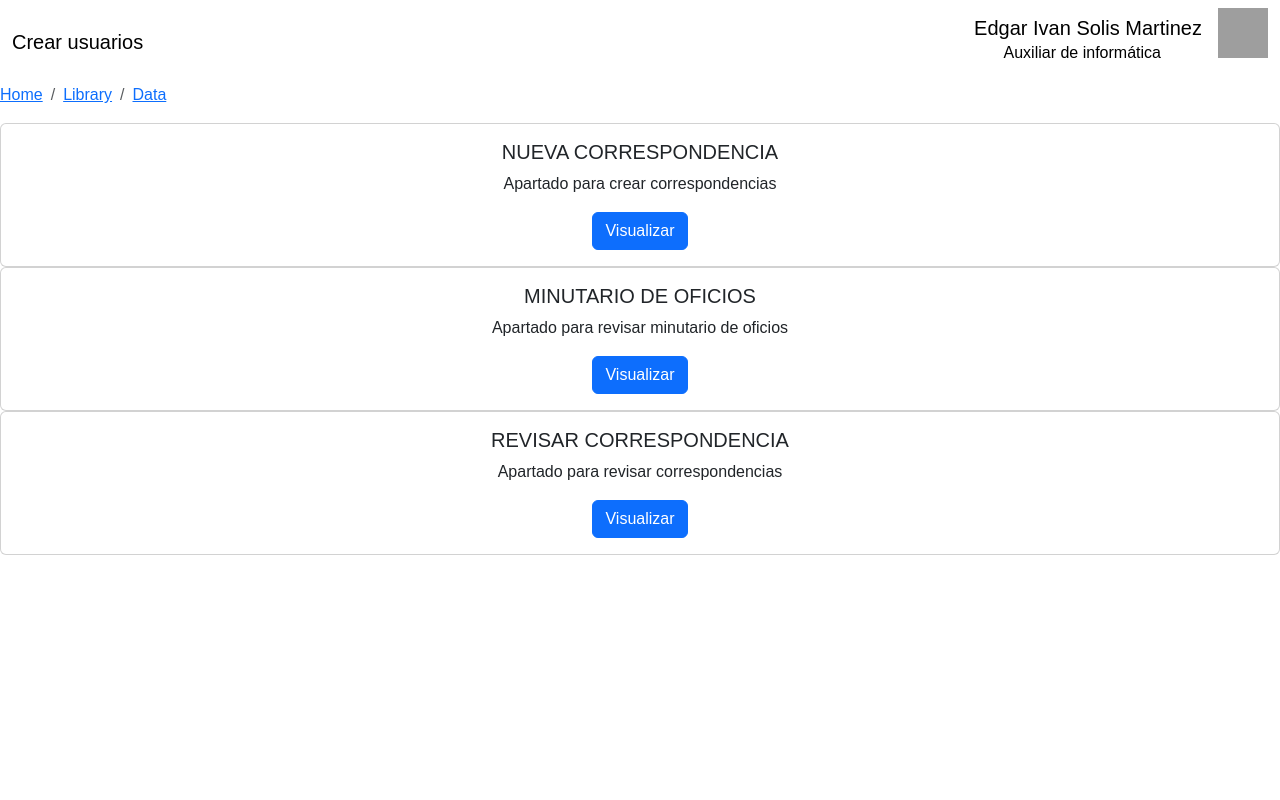
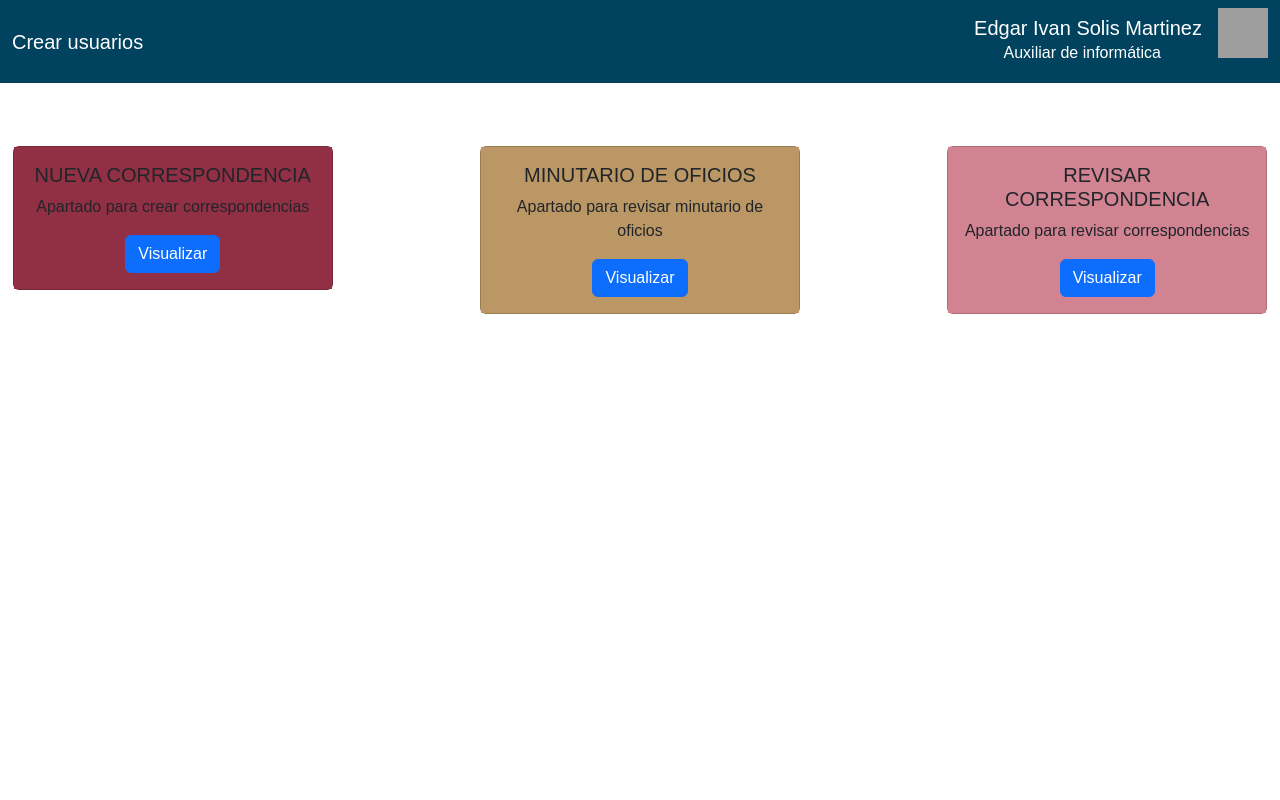
Before and after one commit to SaredGap/SICAD, a PHP site: page /Nivel1.php in a window 1280 px wide. Run offline with PHP 8.4, Linux system fonts and the light colour scheme; grey boxes are pictures that could not be loaded.

Commit message:
Navbar A

```diff
--- a/Navbar.php
+++ b/Navbar.php
@@ -5,25 +5,18 @@
   <meta http-equiv="X-UA-Compatible" content="IE=edge">
   <meta name="viewport" content="width=device-width, initial-scale=1.0">
   <link href="https://cdn.jsdelivr.net/npm/bootstrap@5.3.0-alpha1/dist/css/bootstrap.min.css" rel="stylesheet" integrity="sha384-GLhlTQ8iRABdZLl6O3oVMWSktQOp6b7In1Zl3/Jr59b6EGGoI1aFkw7cmDA6j6gD" crossorigin="anonymous">
-  <link rel="stylesheet" href="Style.css">
+  <link rel="stylesheet" href="Styles/Estilos.css">
   <title>Menu</title>
 </head>
 <body>
   <nav class="navbar navbar-default">
     <div class="container-fluid">
-      <a class="navbar-brand" href="CrearUsuario.php" >Crear usuarios</a>
+      <a class="navbar-brand text-white" href="C_Usuarios.php" >Crear usuarios</a>
       <form class="d-flex" role="search">
-        <a class="navbar-brand" href="#">Edgar Ivan Solis Martinez <h6>ㅤㅤAuxiliar de informática</h6></a>
+        <a class="navbar-brand text-white " >Edgar Ivan Solis Martinez <h6>ㅤㅤAuxiliar de informática</h6></a>
         <img src="https://assets.stickpng.com/thumbs/585e4bf3cb11b227491c339a.png" alt="Logo" width="50" height="50" class="d-inline-block align-text-top">
       </form>
     </div>
-  </nav>
-  <nav aria-label="breadcrumb">
-    <ol class="breadcrumb">
-      <li class="breadcrumb-item"><a href="#">Home</a></li>
-      <li class="breadcrumb-item"><a href="#">Library</a></li>
-      <li class="breadcrumb-item active" aria-current="page"><a href="#">Data</a></li>
-    </ol>
   </nav>
 
   <script src="https://cdn.jsdelivr.net/npm/bootstrap@5.3.0-alpha1/dist/js/bootstrap.bundle.min.js" integrity="sha384-w76AqPfDkMBDXo30jS1Sgez6pr3x5MlQ1ZAGC+nuZB+EYdgRZgiwxhTBTkF7CXvN" crossorigin="anonymous"></script>
--- a/Styles/Estilos.css
+++ b/Styles/Estilos.css
@@ -94,6 +94,159 @@ body {
     color: #fff;
   }
 
-  #navbar {
+  .navbar {
     background: #01425E;
   }
+
+  .login_fondo{
+    background-image: url(../Imagenes/Fondo.jpeg)
+  }
+
+  /*  --------------- Estilos del navbar------------------------*/
+
+
+a:link {
+  color: #ffffff;
+}
+
+* {
+  font-family: arial;
+}
+
+.contenedor {
+    position: relative;
+    width: 100%;
+    margin: 0 auto;
+    transition: all 0.3s ease-out;
+    margin-top: 50px;
+    margin-bottom: 20px;
+    display: block;
+}
+
+.contenedor-cards {
+    display: flex;
+    flex-wrap: wrap;
+    justify-content: space-between;
+}
+
+.contenedor-cards .contenedor-card-item {
+    -webkit-box-sizing: border-box;
+    -moz-box-sizing: border-box;
+    -o-box-sizing: border-box;
+    width: 25%;
+    margin: 1%;
+    -webkit-transition: all 0.3s ease-out;
+    -o-transition: all 0.3s ease-out;
+    transition: all 0.3s ease-out;
+    border-radius: 5px;
+    cursor: help;
+}
+
+.contenedor-cards .contenedor-card-item:hover {
+    box-shadow: 0 15px 30px rgba(0,0,0,0.3);
+    -webkit-transform: translateY(-10px);
+    -ms-transform: translateY(-10px);
+    -o-transform: translateY(-10px);
+    transform: translateY(-10px);
+}
+
+.contenedor-card-item-wrapper {
+    overflow: hidden;
+    position: relative !important;
+    background: #3E2723;
+    border-radius: 5px;
+}
+
+.contenedor-card-item img {
+    max-width: 100%;
+    position: relative;
+    top: 0;
+    -webkit-transition: all 0.3s cubic-bezier(0.645, 0.045, 0.355, 1);
+    transition: all 0.3s cubic-bezier(0.645, 0.045, 0.355, 1);
+    border-radius: 5px;
+}
+
+.contenedor-card-item .contenedor-info {
+    position: absolute;
+    width: 100%;
+    height: 70px;
+    bottom: -70px;
+    -webkit-transition: all 0.5s cubic-bezier(0.645, 0.045, 0.355, 1);
+    transition: all 0.5s cubic-bezier(0.645, 0.045, 0.355, 1);
+}
+
+.contenedor-card-item .contenedor-info .fondo {
+    background: -moz-linear-gradient(top, rgba(0,0,0,0) 0%, rgba(0,0,0,0.73) 53%, rgba(0,0,0,0.88) 100%);
+background: -webkit-linear-gradient(top, rgba(0,0,0,0) 0%,rgba(0,0,0,0.73) 53%,rgba(0,0,0,0.88) 100%);
+background: linear-gradient(to bottom, rgba(0,0,0,0) 0%,rgba(0,0,0,0.73) 53%,rgba(0,0,0,0.88) 100%);
+filter: progid:DXImageTransform.Microsoft.gradient( startColorstr='#00000000', endColorstr='#e0000000',GradientType=0 );
+    width: 100%;
+    height: 100%;
+    position: absolute;
+    top: 0;
+    left: 0;
+}
+
+.contenedor-card-item .contenedor-info .info {
+    color: #fff;
+    position: relative;
+    z-index: 500;
+    padding: 20px 15px;
+}
+
+.contenedor-card-item .contenedor-info .info .titulo {
+  margin: 0;
+  font-size: 20px;
+}
+
+.contenedor-card-item .contenedor-info .info .categoria {
+    display: block;
+    font-size: 10px;
+}
+
+.contenedor-card-item:hover .contenedor-info {
+    bottom: 0;
+}
+
+.contenedor-card-item:hover img {
+    top: -30px;
+    -webkit-transform: rotate(-5deg) scale(2);
+    -ms-transform: rotate(-5deg) scale(2);
+    -o-transform: rotate(-5deg) scale(2);
+    transform: rotate(-5deg) scale(2);
+}
+
+@media screen and (max-width: 900px) {
+    .contenedor-card-item:hover img {
+    top: -30px;
+    -webkit-transform: rotate(-5deg) scale(1.3);
+    -ms-transform: rotate(-5deg) scale(1.3);
+    -o-transform: rotate(-5deg) scale(1.3);
+    transform: rotate(-5deg) scale(1.3);
+  }
+
+    .contenedor-card-item .contenedor-info {
+        bottom: 0;
+    }
+}
+
+@media screen and (max-width: 767px) {
+    .contenedor {
+        width: 95%;
+    }
+  }
+
+  .contenedor-card-item-wrapper-NuevaC div
+  {
+   background-color: #913045;
+  }
+
+  .contenedor-card-item-wrapper-MinutarioOf div
+  {
+   background-color: #bb9765;
+  }
+
+  .contenedor-card-item-wrapper-RevisarC div
+  {
+   background-color: #d18392
+  }
```
